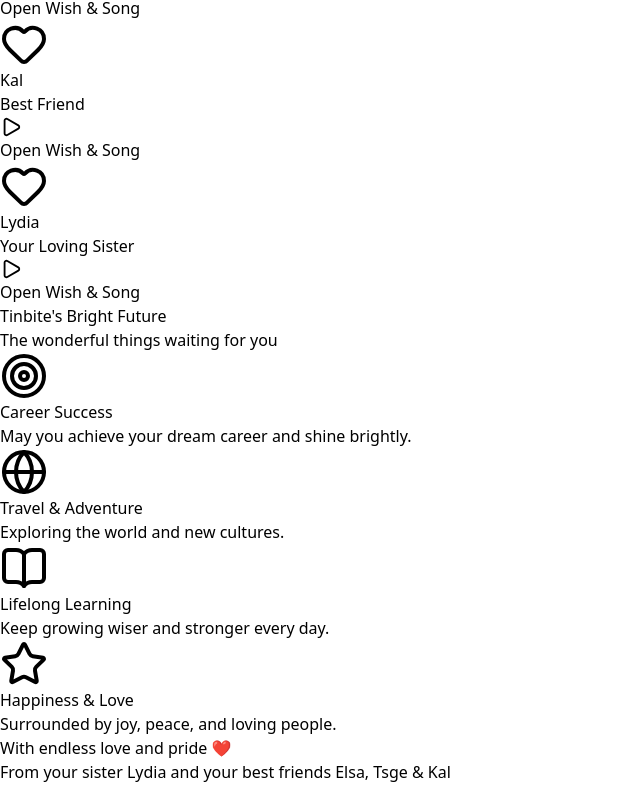
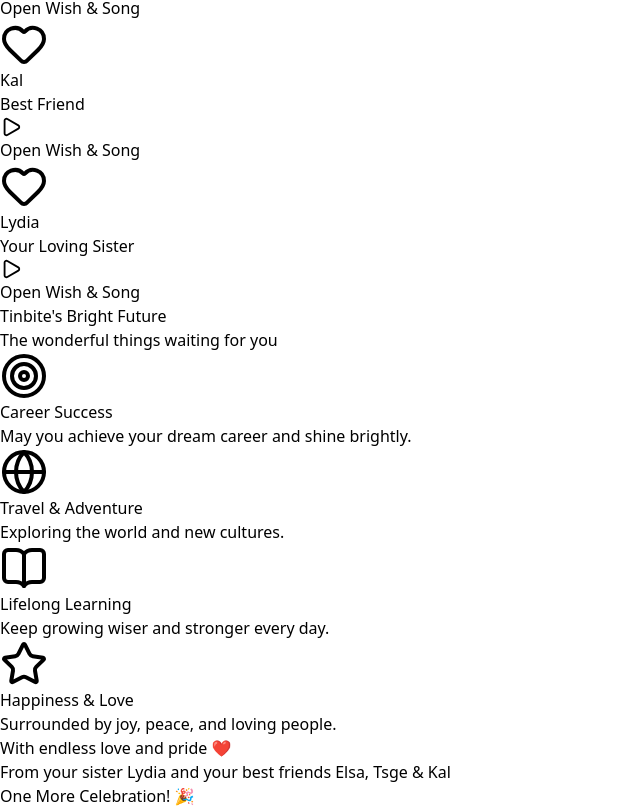
Before and after one commit to Lydiaesayas/graduation-gift, a React app in the folder frontend/: page / in a window 1280 px wide. Shown: the part 8674-9482 px from the top of the page, without its empty margins (0-640 px from the left). Before the commit the page ends 9458 px from the top, so only its background shows below. Built offline with nearby package versions, Linux system fonts and the light colour scheme; the HTML template or start-up script is replaced by a standard one.

Commit message:
Fix App.jsx with proper confetti and navigation

```diff
--- a/frontend/src/App.jsx
+++ b/frontend/src/App.jsx
@@ -1,3 +1,6 @@
+import { useCallback } from 'react';
+import confetti from 'canvas-confetti';
+
 import Hero from './components/Hero';
 import Timeline from './components/Timeline';
 import Gallery from './components/Gallery';
@@ -5,13 +8,31 @@ import MessagesMelodies from './components/MessagesMelodies';
 import VisionBoard from './components/VisionBoard';
 
 function App() {
+  const triggerConfetti = useCallback(() => {
+    // First burst
+    confetti({
+      particleCount: 200,
+      spread: 120,
+      origin: { y: 0.6 }
+    });
+
+    // Second burst after a short delay
+    setTimeout(() => {
+      confetti({
+        particleCount: 150,
+        spread: 80,
+        origin: { y: 0.7 }
+      });
+    }, 250);
+  }, []);
+
   return (
     <div className="font-sans overflow-x-hidden">
-      {/* Navigation */}
-      <nav className="fixed top-0 left-0 right-0 bg-white/95 backdrop-blur-md z-50 border-b border-amber-100">
+      {/* Fixed Navigation */}
+      <nav className="fixed top-0 left-0 right-0 bg-white/95 backdrop-blur-md z-50 border-b border-amber-100 shadow-sm">
         <div className="max-w-6xl mx-auto px-6 py-5 flex justify-between items-center">
           <h1 className="text-2xl font-bold text-amber-950">Tinbite's Vision</h1>
-          <div className="flex gap-8 text-sm font-medium text-amber-800">
+          <div className="hidden md:flex gap-8 text-sm font-medium text-amber-800">
             <a href="#hero" className="hover:text-amber-700 transition-colors">Home</a>
             <a href="#timeline" className="hover:text-amber-700 transition-colors">Journey</a>
             <a href="#gallery" className="hover:text-amber-700 transition-colors">Memories</a>
@@ -28,12 +49,18 @@ function App() {
       <VisionBoard />
 
       {/* Final Love Message */}
-      <div className="py-20 bg-amber-950 text-white text-center">
+      <div className="py-24 bg-amber-950 text-white text-center">
         <div className="max-w-2xl mx-auto px-6">
           <p className="text-3xl mb-6">With endless love and pride ❤️</p>
-          <p className="text-xl text-amber-300">
+          <p className="text-xl text-amber-300 mb-10">
             From your sister Lydia and your best friends Elsa, Tsge & Kal
           </p>
+          <button
+            onClick={triggerConfetti}
+            className="bg-white hover:bg-amber-100 text-amber-950 px-12 py-5 rounded-full text-lg font-semibold transition-all active:scale-95 shadow-lg"
+          >
+            One More Celebration! 🎉
+          </button>
         </div>
       </div>
     </div>
```
